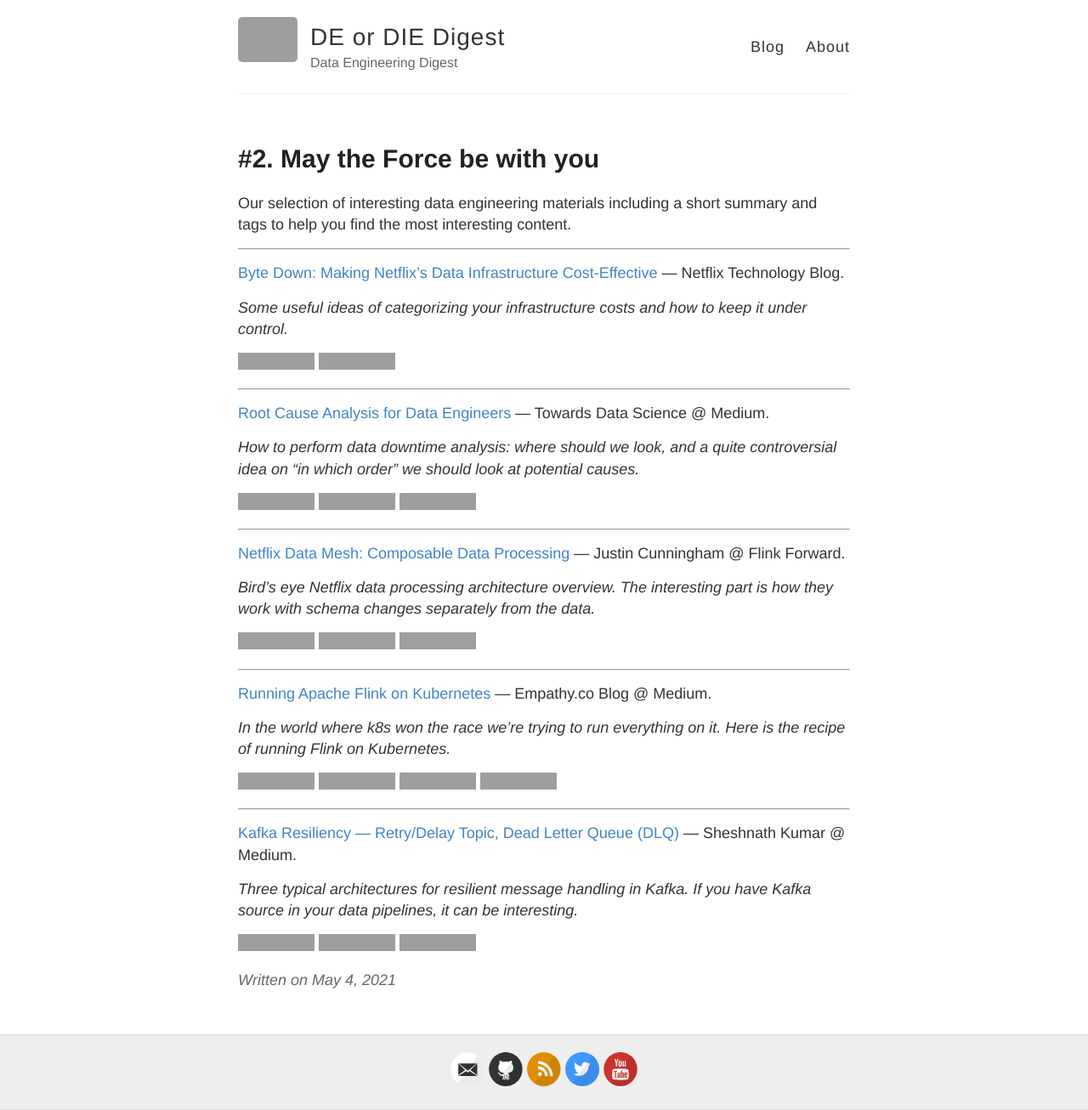
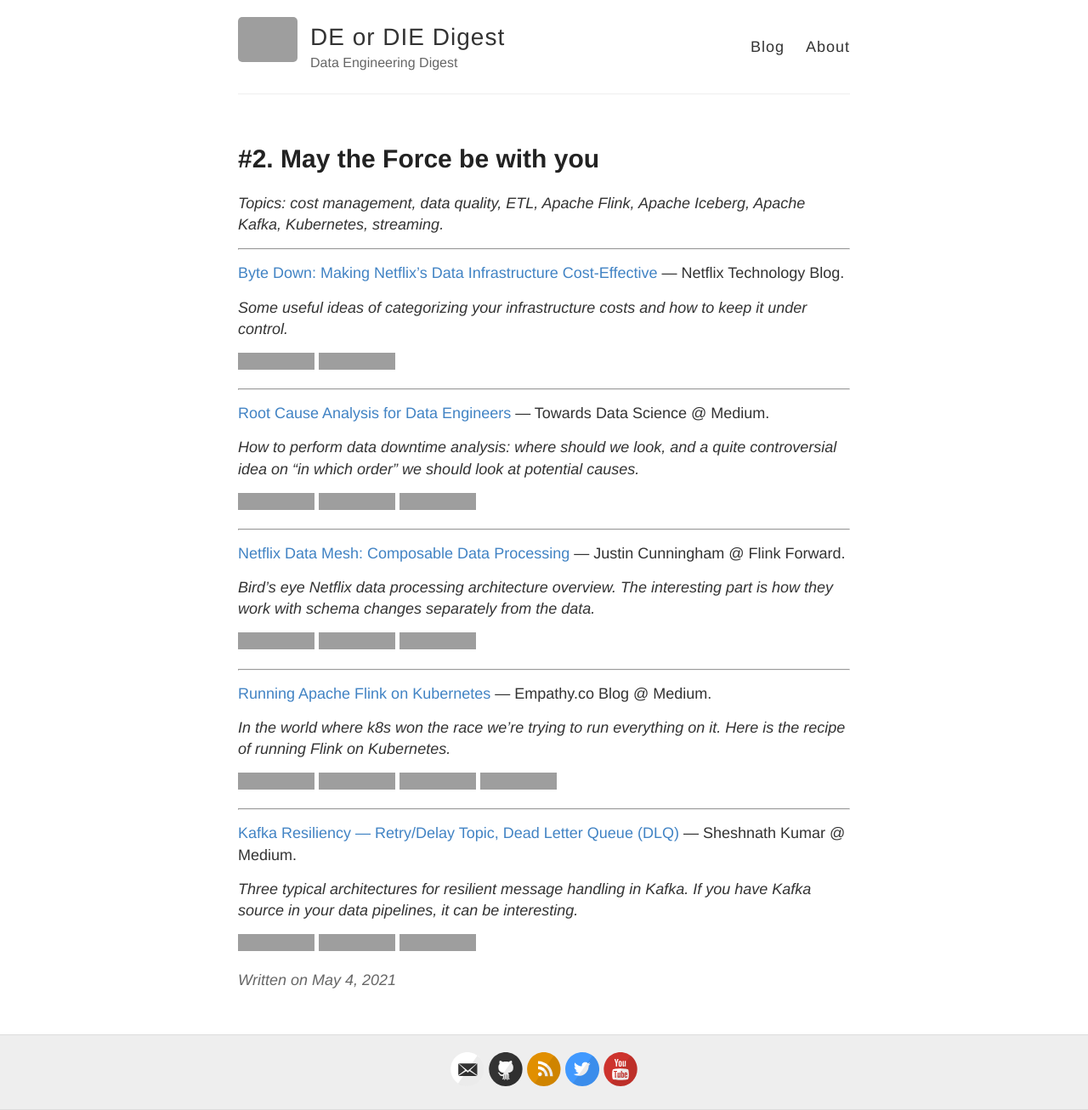
Before and after one commit to deordie/deordie-digest, a Jekyll site: the page built from _posts/2021-05-04-May_the_Force_be_with_you.md, in a window 1280 px wide, cut to the strip 0-1306 px from the top of the page. Shown: the whole strip at 85% size. Built offline with Jekyll 4.4.1, drawn with Linux system fonts in a browser that asks for light colours; some of the changed lines change nothing that is shown; grey boxes are pictures that could not be loaded.

Commit message:
refactor: Refactoring tags

```diff
--- a/_posts/2021-05-04-May_the_Force_be_with_you.md
+++ b/_posts/2021-05-04-May_the_Force_be_with_you.md
@@ -4,7 +4,7 @@
 tags: cost-management data-quality etl flink iceberg kafka kubernetes streaming
 ---
 
-Our selection of interesting data engineering materials including a short summary and tags to help you find the most interesting content.
+*Topics: cost management, data quality, ETL, Apache Flink,  Apache Iceberg, Apache Kafka, Kubernetes, streaming.*
 
 <!--cut-->
 
@@ -14,7 +14,7 @@
 
 *Some useful ideas of categorizing your infrastructure costs and how to keep it under control.*
 
-![medium](https://img.shields.io/badge/level-medium-blue) ![cost-management](https://img.shields.io/badge/topic-cost--management-5ac955)
+![level:medium] ![topic:cost-management]
 
 ---
 
@@ -22,7 +22,7 @@
 
 *How to perform data downtime analysis: where should we look, and a quite controversial idea on "in which order" we should look at potential causes.*
 
-![advanced](https://img.shields.io/badge/level-advanced-blue) ![data-quality](https://img.shields.io/badge/topic-data--quality-d0e708) ![etl](https://img.shields.io/badge/topic-etl-96db0e)
+![level:advanced] ![topic:data-quality] ![topic:etl]
 
 ---
 
@@ -30,7 +30,7 @@
 
 *Bird's eye Netflix data processing architecture overview. The interesting part is how they work with schema changes separately from the data.*
 
-![beginner](https://img.shields.io/badge/level-beginner-blue) ![video](https://img.shields.io/badge/type-video-c21bc6) ![iceberg](https://img.shields.io/badge/topic-iceberg-7234c5)
+![level:beginner] ![type:video] ![topic:iceberg]
 
 ---
 
@@ -38,7 +38,7 @@
 
 *In the world where k8s won the race we're trying to run everything on it. Here is the recipe of running Flink on Kubernetes.*
 
-![advanced](https://img.shields.io/badge/level-advanced-blue) ![flink](https://img.shields.io/badge/topic-flink-714a49) ![kubernetes](https://img.shields.io/badge/topic-kubernetes-a587ea) ![streaming](https://img.shields.io/badge/topic-streaming-f15a02)
+![level:advanced] ![topic:flink] ![topic:kubernetes] ![topic:streaming]
 
 ---
 
@@ -46,4 +46,21 @@
 
 *Three typical architectures for resilient message handling in Kafka. If you have Kafka source in your data pipelines, it can be interesting.*
 
-![medium](https://img.shields.io/badge/level-medium-blue) ![kafka](https://img.shields.io/badge/topic-kafka-cb9eb8) ![streaming](https://img.shields.io/badge/topic-streaming-f15a02)
+![level:medium] ![topic:kafka] ![topic:streaming]
+
+<!--tags-->
+
+[level:beginner]: https://img.shields.io/badge/level-beginner-blue "level:beginner"
+[level:medium]: https://img.shields.io/badge/level-medium-blue "level:medium"
+[level:advanced]: https://img.shields.io/badge/level-advanced-blue "level:advanced"
+
+[type:video]: https://img.shields.io/badge/type-video-c21bc6
+
+[topic:cost-management]: https://img.shields.io/badge/topic-cost--management-5ac955
+[topic:data-quality]: https://img.shields.io/badge/topic-data--quality-d0e708
+[topic:etl]: https://img.shields.io/badge/topic-etl-96db0e
+[topic:iceberg]: https://img.shields.io/badge/topic-iceberg-7234c5
+[topic:flink]: https://img.shields.io/badge/topic-flink-714a49
+[topic:kafka]: https://img.shields.io/badge/topic-kafka-cb9eb8 "topic:kafka"
+[topic:kubernetes]: https://img.shields.io/badge/topic-kubernetes-a587ea
+[topic:streaming]: https://img.shields.io/badge/topic-streaming-f15a02
```
